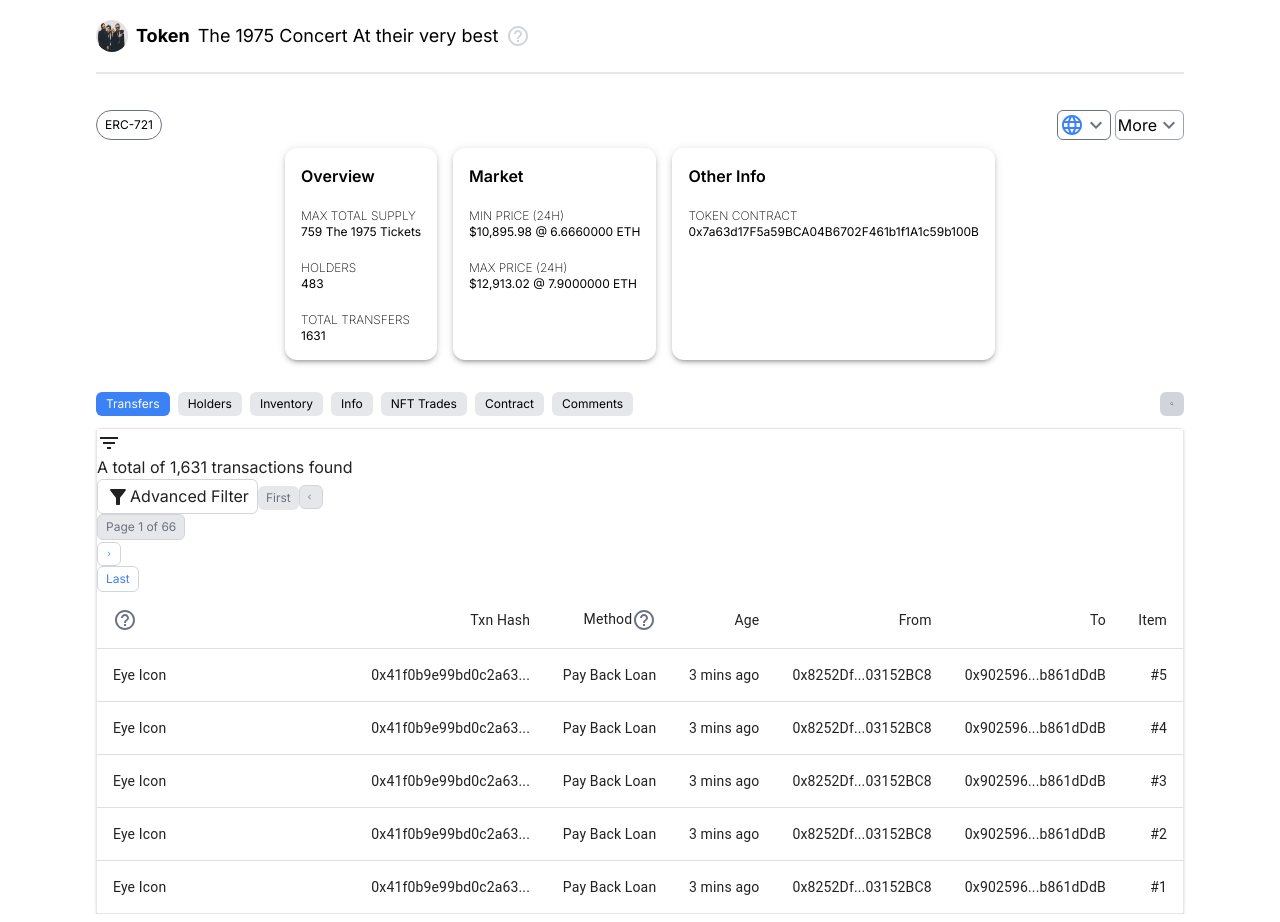
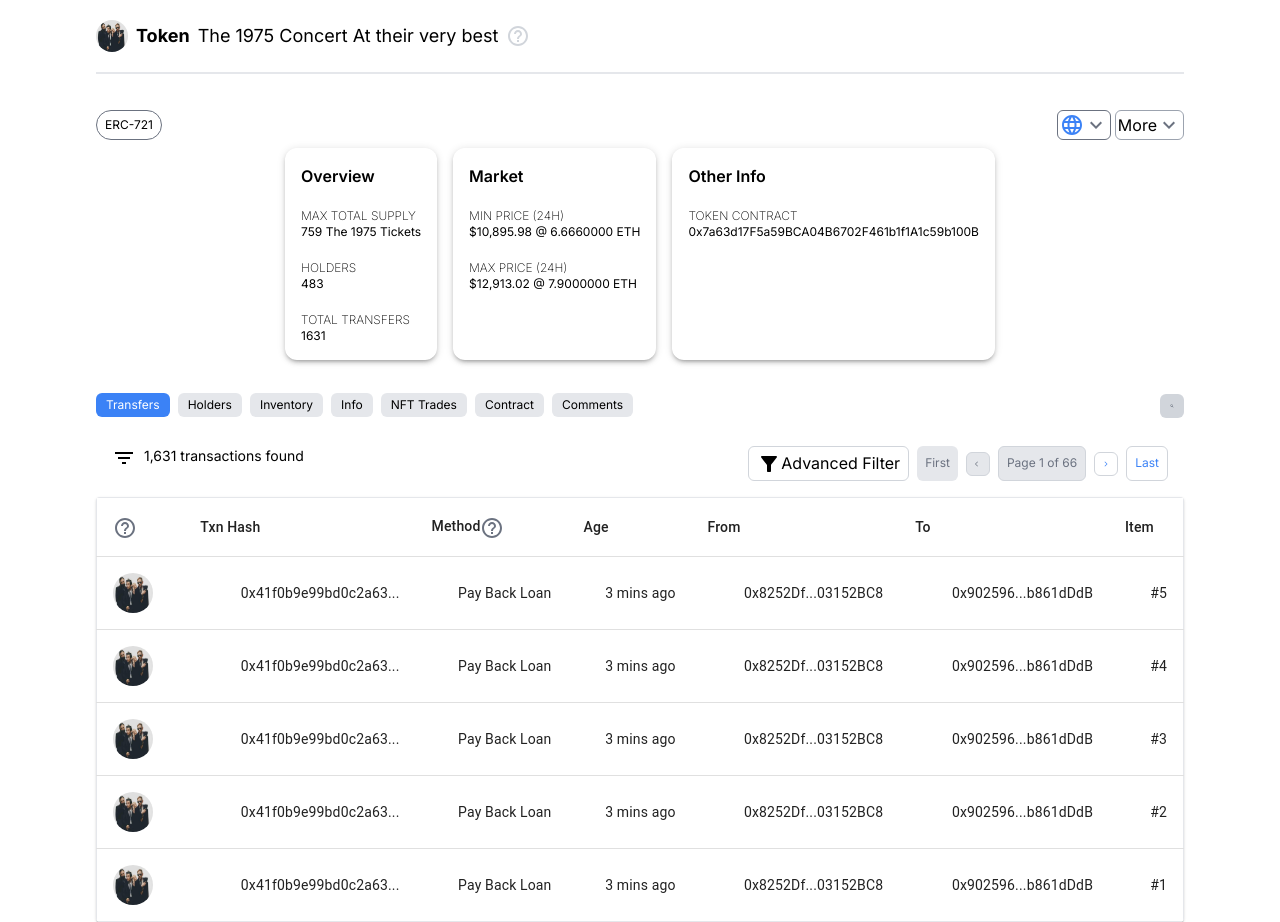
Before and after one commit to JasonYapzx/rm-pian, a Next.js app in the folder frontend/: page /user/tickets in a window 1280 px wide. Built offline with nearby package versions, Linux system fonts and the light colour scheme.

Commit message:
Clean up

```diff
--- a/frontend/src/app/components/BasicTable.jsx
+++ b/frontend/src/app/components/BasicTable.jsx
@@ -11,62 +11,69 @@ import FilterListIcon from '@mui/icons-material/FilterList';
 import ArrowBackIosIcon from '@mui/icons-material/ArrowBackIos';
 import ArrowForwardIosIcon from '@mui/icons-material/ArrowForwardIos';
 import FilterAltIcon from '@mui/icons-material/FilterAlt';
+import bandIcon from '../../../public/The1975cover.jpg'
 
 function createData(icon, txnHash, method, age, from, to, item) {
   return { icon, txnHash, method, age, from, to, item };
 }
 
 const rows = [
-  createData('Eye Icon', '0x41f0b9e99bd0c2a63...', 'Pay Back Loan', '3 mins ago', '	0x8252Df...03152BC8', '0x902596...b861dDdB', '#5'),
-  createData('Eye Icon', '0x41f0b9e99bd0c2a63...', 'Pay Back Loan', '3 mins ago', '	0x8252Df...03152BC8', '0x902596...b861dDdB', '#4'),
-  createData('Eye Icon', '0x41f0b9e99bd0c2a63...', 'Pay Back Loan', '3 mins ago', '	0x8252Df...03152BC8', '0x902596...b861dDdB', '#3'),
-  createData('Eye Icon', '0x41f0b9e99bd0c2a63...', 'Pay Back Loan', '3 mins ago', '	0x8252Df...03152BC8', '0x902596...b861dDdB', '#2'),
-  createData('Eye Icon', '0x41f0b9e99bd0c2a63...', 'Pay Back Loan', '3 mins ago', '	0x8252Df...03152BC8', '0x902596...b861dDdB', '#1'),
+  createData(bandIcon, '0x41f0b9e99bd0c2a63...', 'Pay Back Loan', '3 mins ago', '	0x8252Df...03152BC8', '0x902596...b861dDdB', '#5'),
+  createData(bandIcon, '0x41f0b9e99bd0c2a63...', 'Pay Back Loan', '3 mins ago', '	0x8252Df...03152BC8', '0x902596...b861dDdB', '#4'),
+  createData(bandIcon, '0x41f0b9e99bd0c2a63...', 'Pay Back Loan', '3 mins ago', '	0x8252Df...03152BC8', '0x902596...b861dDdB', '#3'),
+  createData(bandIcon, '0x41f0b9e99bd0c2a63...', 'Pay Back Loan', '3 mins ago', '	0x8252Df...03152BC8', '0x902596...b861dDdB', '#2'),
+  createData(bandIcon, '0x41f0b9e99bd0c2a63...', 'Pay Back Loan', '3 mins ago', '	0x8252Df...03152BC8', '0x902596...b861dDdB', '#1'),
 ];
 
 export default function BasicTable() {
+
+  const ImageTableCell = () => (
+    <TableCell>
+      <img src='/The1975cover.jpg' alt="Image" className='rounded-full h-10 w-10'/>
+    </TableCell>
+  );
+
   return (
-    <TableContainer component={Paper}>
-      <Table sx={{ minWidth: 650 }} aria-label="simple table" className='border border-gray-200 rounded-xl'>
-        <TableHead>
-          <TableRow className='flex flex-row p-4'>
+    <div>
+      <div className='flex flex-row p-4 gap-2'>
         <FilterListIcon />
-            <div>A total of 1,631 transactions found</div>
+        <div className='text-sm'>1,631 transactions found</div>
         <button className='ml-auto border border-gray-300 hover:bg-gray-300 rounded-md py-1 px-2'>
           <FilterAltIcon />
           Advanced Filter
         </button>
         <button className='bg-gray-200 text-gray-500 rounded-md py-1 px-2 text-xs w-fit'>First</button>
-            <ArrowBackIosIcon className='flex justify-center items-center border border-gray-300 rounded-md py-1 px-2 text-gray-500 bg-gray-200 w-8 h-8' />
-            <button className='flex justify-center items-center border border-gray-300 rounded-md py-1 px-2 text-gray-500 bg-gray-200 text-xs'>Page 1 of 66</button>
-            <ArrowForwardIosIcon className='flex justify-center items-center border border-gray-300 rounded-md py-1 px-2 text-blue-500 w-8 h-8  hover:bg-gray-300'/>
+        <button><ArrowBackIosIcon className='flex justify-center items-center border border-gray-300 rounded-md py-1 px-2 text-gray-500 bg-gray-200 w-8 h-8' /></button>
+        <div className='flex justify-center items-center border border-gray-300 rounded-md py-1 px-2 text-gray-500 bg-gray-200 text-xs'>Page 1 of 66</div>
+        <button><ArrowForwardIosIcon className='flex justify-center items-center border border-gray-300 rounded-md py-1 px-2 text-blue-500 w-8 h-8  hover:bg-gray-300' /></button>
         <button className='flex justify-center items-center border border-gray-300 rounded-md py-1 px-2 text-blue-500 text-xs hover:bg-gray-300'>Last</button>
-          </TableRow>
+      </div>
+      <TableContainer component={Paper}>
+        <Table sx={{ minWidth: 650 }} aria-label="simple table" className='border border-gray-200 rounded-xl'>
+          <TableHead>
+            <TableCell>
+              <HelpOutlineIcon className='text-gray-500 h-5 w-5' />
+            </TableCell>
+            <TableCell align="left" className='text-xs font-semibold'>Txn Hash
+            </TableCell>
+            <TableCell align="left" className='text-xs font-semibold'>Method
+              <HelpOutlineIcon className='text-gray-500 h-5 w-5' />
+            </TableCell>
+            <TableCell align="left" className='text-xs font-semibold'>Age</TableCell>
+            <TableCell align="left" className='text-xs font-semibold'>From</TableCell>
+            <TableCell align="left" className='text-xs font-semibold'>To</TableCell>
+            <TableCell align="left" className='text-xs font-semibold'>Item</TableCell>
           </TableHead>
 
           <TableBody>
-        <TableRow>
-            <TableCell>
-              <HelpOutlineIcon className='text-gray-500 h-5 w-5' />
-            </TableCell>
-            <TableCell align="right" className='text-xs font-semibold'>Txn Hash
-            </TableCell>
-            <TableCell align="right" className='text-xs font-semibold'>Method
-              <HelpOutlineIcon className='text-gray-500 h-5 w-5' />
-            </TableCell>
-            <TableCell align="right" className='text-xs font-semibold'>Age</TableCell>
-            <TableCell align="right" className='text-xs font-semibold'>From</TableCell>
-            <TableCell align="right" className='text-xs font-semibold'>To</TableCell>
-            <TableCell align="right" className='text-xs font-semibold'>Item</TableCell>
-          </TableRow>
             {rows.map((row) => (
               <TableRow
                 key={row.icon}
                 sx={{ '&:last-child td, &:last-child th': { border: 0 } }}
               >
-              <TableCell component="th" scope="row">
+                <ImageTableCell component="th" scope="row">
                   {row.icon}
-              </TableCell>
+                </ImageTableCell>
                 <TableCell align="right">{row.txnHash}</TableCell>
                 <TableCell align="right">{row.method}</TableCell>
                 <TableCell align="right">{row.age}</TableCell>
@@ -78,5 +85,6 @@ export default function BasicTable() {
           </TableBody>
         </Table>
       </TableContainer>
+    </div>
   );
 }
--- a/frontend/src/app/user/tickets/page.jsx
+++ b/frontend/src/app/user/tickets/page.jsx
@@ -1,11 +1,9 @@
 import HelpOutlineIcon from '@mui/icons-material/HelpOutline';
-import BandIcon from '../../../../public/The1975cover.jpg'
+import KeyboardArrowDownIcon from '@mui/icons-material/KeyboardArrowDown';
+import LanguageIcon from '@mui/icons-material/Language';
+import SearchIcon from '@mui/icons-material/Search';
+import BasicTable from '../../components/BasicTable';
 import InfoCard from '../../components/InfoCard';
-import { Content } from 'next/font/google';
-import LanguageIcon from '@mui/icons-material/Language';
-import KeyboardArrowDownIcon from '@mui/icons-material/KeyboardArrowDown';
-import SearchIcon from '@mui/icons-material/Search';
-import BasicTable from '../../components/BasicTable'
 
 const TicketsPage = () => {
     const overviewContent = {
@@ -20,11 +18,6 @@ const TicketsPage = () => {
     const otherContent = {
         'TOKEN CONTRACT': '0x7a63d17F5a59BCA04B6702F461b1f1A1c59b100B'
     }
-    const headers = [
-        'Txn Hash',
-        'Method',
-
-    ]
 
     return (
         <div className='mx-24'>
@@ -41,7 +34,7 @@ const TicketsPage = () => {
                     <KeyboardArrowDownIcon className='text-gray-500' />
                 </button>
                 <button className='flex flex-row rounded-md p-0.5 border border-gray-400 ml-1 w-fit hover:bg-gray-200'>
-                    <div >More</div>
+                    <div>More</div>
                     <KeyboardArrowDownIcon className='text-gray-500' />
                 </button>
             </div>
@@ -60,7 +53,9 @@ const TicketsPage = () => {
                 <button className='rounded-md bg-gray-200 hover:bg-gray-300 w-fit px-2.5 py-1 text-xs'>NFT Trades</button>
                 <button className='rounded-md bg-gray-200 hover:bg-gray-300 w-fit px-2.5 py-1 text-xs'>Contract</button>
                 <button className='rounded-md bg-gray-200 hover:bg-gray-300 w-fit px-2.5 py-1 text-xs'>Comments</button>
-                <SearchIcon className='rounded-md bg-gray-300 hover:bg-gray-400 w-fit px-2.5 py-1 text-md ml-auto text-gray-600' />
+                <button className='ml-auto'>
+                    <SearchIcon className='rounded-md bg-gray-300 hover:bg-gray-400 w-fit px-2.5 py-1 text-md text-gray-600' />
+                </button>
             </div>
 
             <div className='mt-3'>
```
Lines whose indentation alone changed are shown as unchanged.
